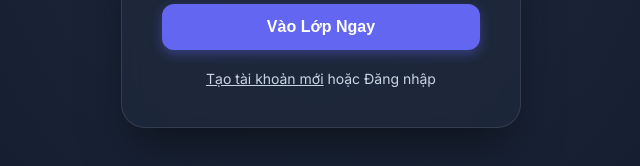
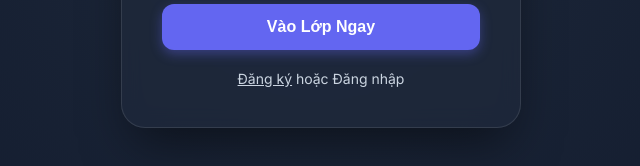
Before and after one commit to Dwan123s/HoccungAI, a website: page index.html in a window 1280 px wide. Shown: the part 504-670 px from the top of the page, 319-959 px from the left. Drawn offline with nearby package versions, Linux system fonts and the light colour scheme.

Commit message:
Update giao dien va highlight text

```diff
--- a/index.html
+++ b/index.html
@@ -360,7 +360,7 @@
 
             <button class="btn-primary" onclick="auth()">Vào Lớp Ngay</button>
             <p onclick="toggleReg()" style="margin-top:20px; color:#cbd5e1; font-size:14px; cursor:pointer;">
-                <span style="text-decoration: underline;">Tạo tài khoản mới</span> hoặc Đăng nhập
+                <span style="text-decoration: underline;">Đăng ký</span> hoặc Đăng nhập
             </p>
         </div>
     </div>
```
